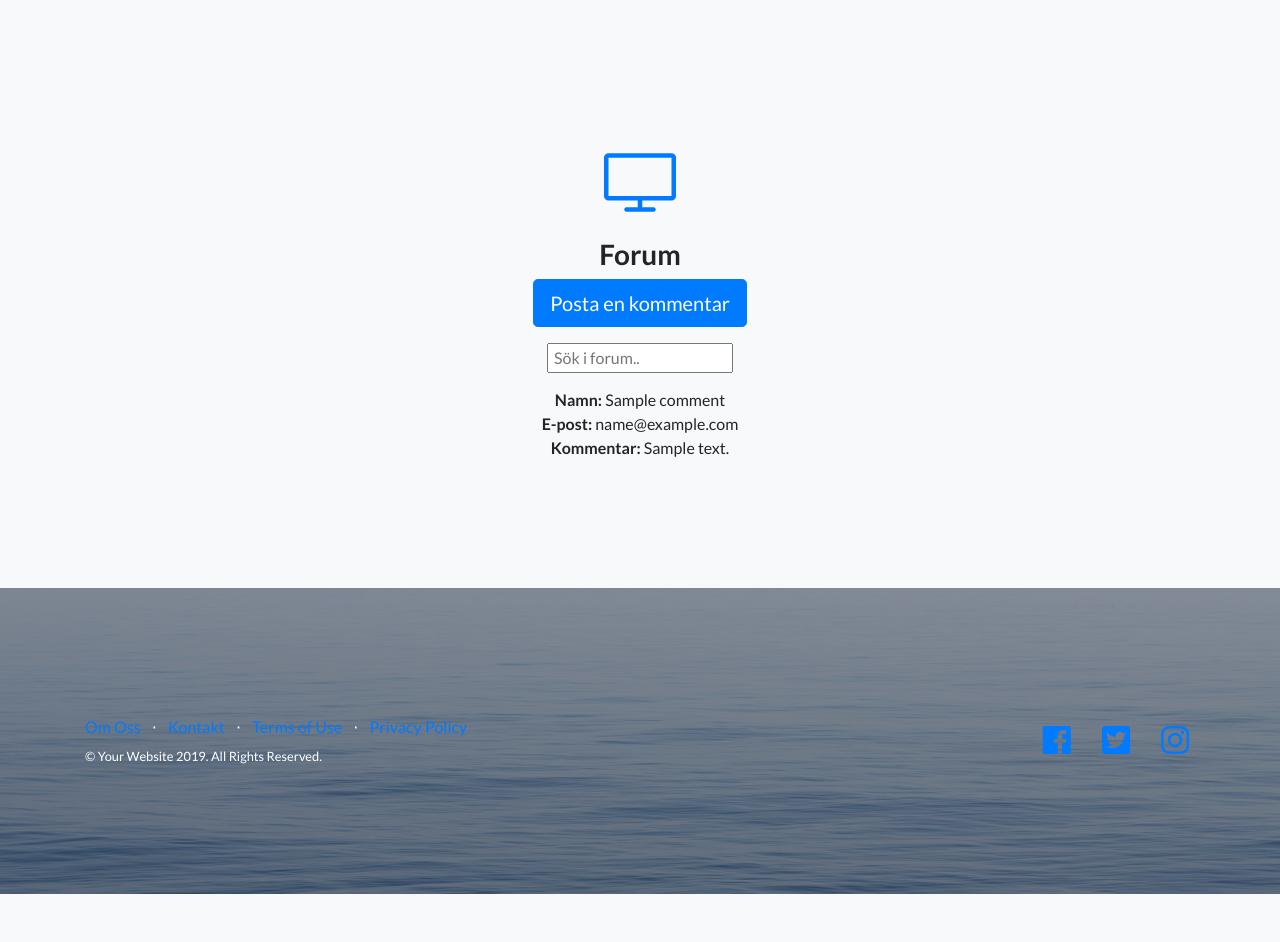
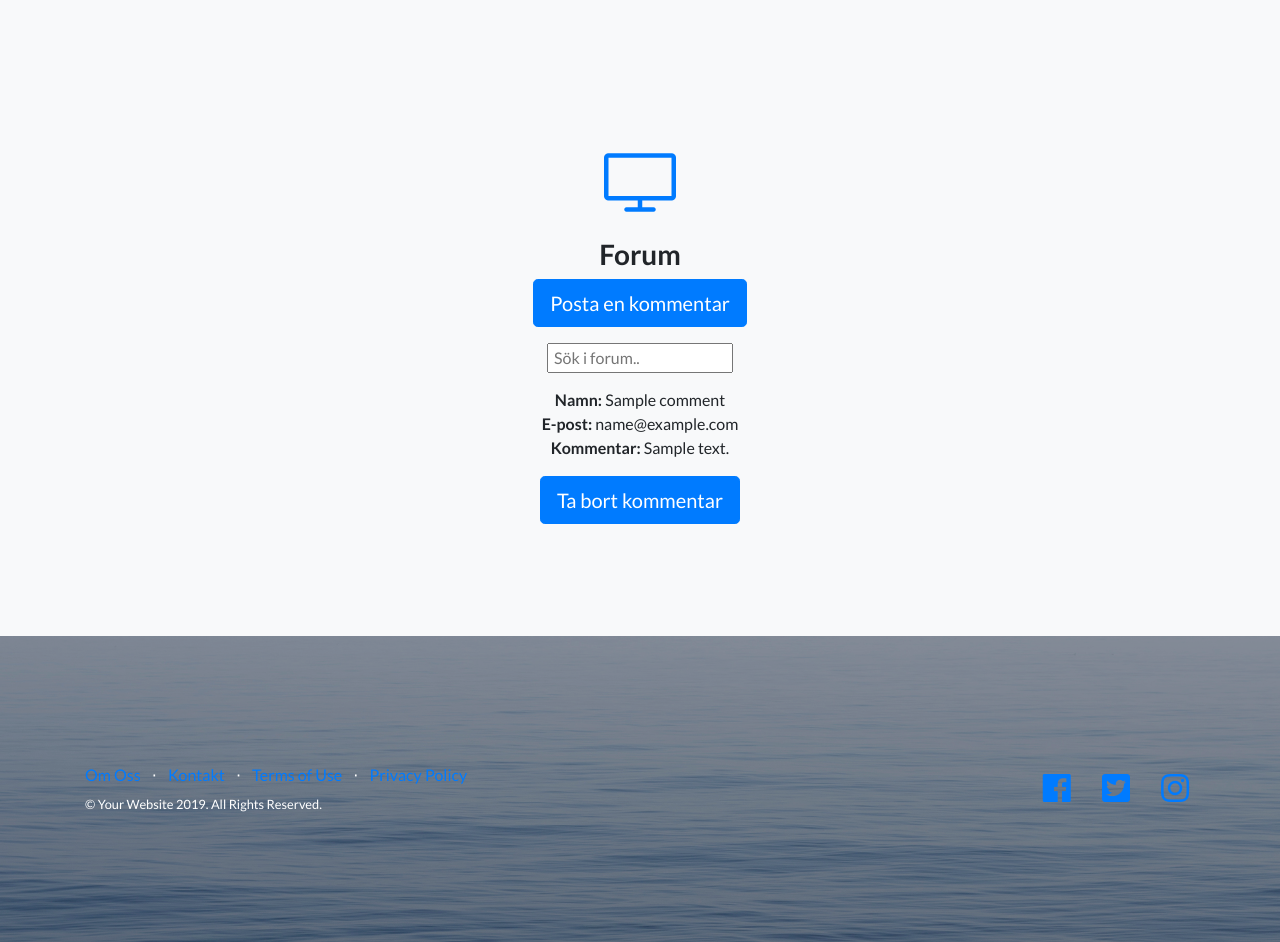
Before and after one commit to blumepo/g4tvattstugan, a PHP site: page /index.php in a window 1280 px wide. Shown: the part 924-1866 px from the top of the page. Before the commit the page ends 1818 px from the top, so only its background shows below. Run offline with PHP 8.4, Linux system fonts and the light colour scheme; the visitor is signed in with stand-in values (Sample User, id 1); tables that the repository leaves empty or names only in its code hold one stand-in row (values such as "Sample post"); data that the repository does not hold is empty; some libraries are stand-ins or nearby versions.

Commit message:
ta bort knapp

```diff
--- a/BSprojektarbete_g4/index.php
+++ b/BSprojektarbete_g4/index.php
@@ -185,7 +185,9 @@ echo "<div id=\"kommentarer\" class=\"container\" style=\"display: visible;\">";
       {
         while($row = $result->fetch_assoc())
         {
-          echo "<p><b>Namn:</b> ". $row["name"]. "</br><b>E-post:</b> ". $row["email"]. "</br><b>Kommentar:</b> ". $row["comment"] . "<br></p>";
+          echo "<p><b>Namn:</b> ". $row["name"]. "</br><b>E-post:</b> ". $row["email"]. "</br><b>Kommentar:</b> ". $row["comment"] . "<br></p>
+                <button type=\"submit\" class=\"btn btn-primary btn-lg\" action=\"process_com_del.php}\" onclick=\"return checkUser()\">  Ta bort kommentar
+                </button></br>";
         }
       }
       else
```
Also changed, not shown: 1 other file.
